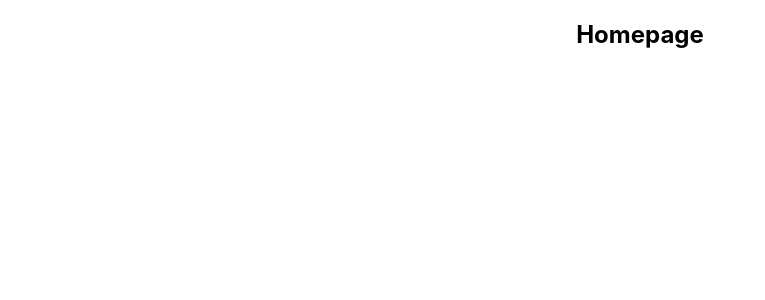
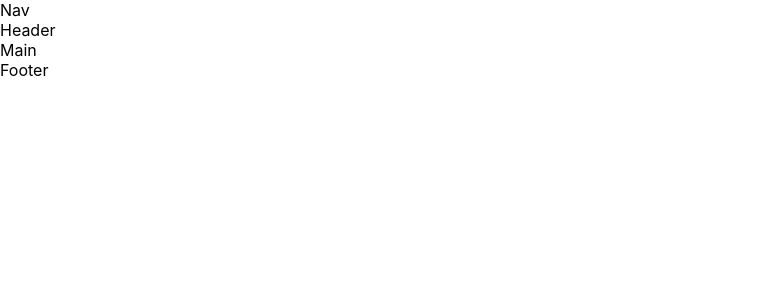
Before and after one commit to Pyppersama/frontend-capstone, a React (Create React App) app: page / in a window 1280 px wide. Shown: the top 300 px of the page, without its empty margins (0-765 px from the left). Built offline with nearby package versions, Linux system fonts and the light colour scheme.

Commit message:
added semantic components

```diff
--- a/src/App.js
+++ b/src/App.js
@@ -1,10 +1,17 @@
 import './App.css';
+import Footer from './Components/Footer';
+import Header from './Components/Header';
+import Main from './Components/Main';
+import Nav from './Components/Nav';
 
 function App() {
   return (
-    <div className="App">
-      <h2>Homepage</h2>
-    </div>
+    <>
+      <Nav />
+      <Header />
+      <Main />
+      <Footer />
+    </>
   );
 }
 
--- /dev/null
+++ b/src/Components/Footer.js
@@ -0,0 +1,9 @@
+import React from 'react'
+
+function Footer() {
+  return (
+    <div>Footer</div>
+  )
+}
+
+export default Footer
--- /dev/null
+++ b/src/Components/Header.js
@@ -0,0 +1,9 @@
+import React from 'react'
+
+function Header() {
+  return (
+    <div>Header</div>
+  )
+}
+
+export default Header
--- /dev/null
+++ b/src/Components/Main.js
@@ -0,0 +1,9 @@
+import React from 'react'
+
+function Main() {
+  return (
+    <div>Main</div>
+  )
+}
+
+export default Main
--- /dev/null
+++ b/src/Components/Nav.js
@@ -0,0 +1,9 @@
+import React from 'react'
+
+function Nav() {
+  return (
+    <div>Nav</div>
+  )
+}
+
+export default Nav
```
